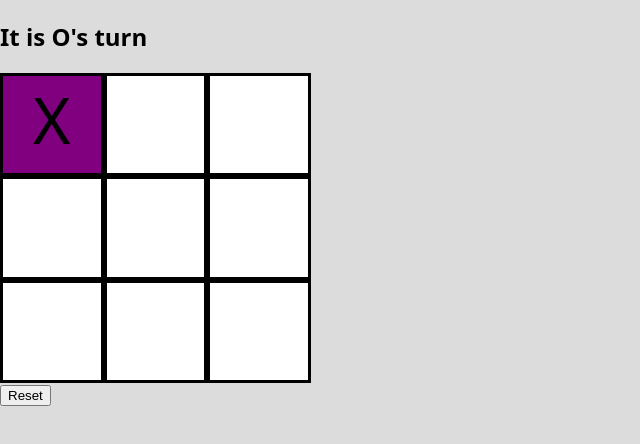
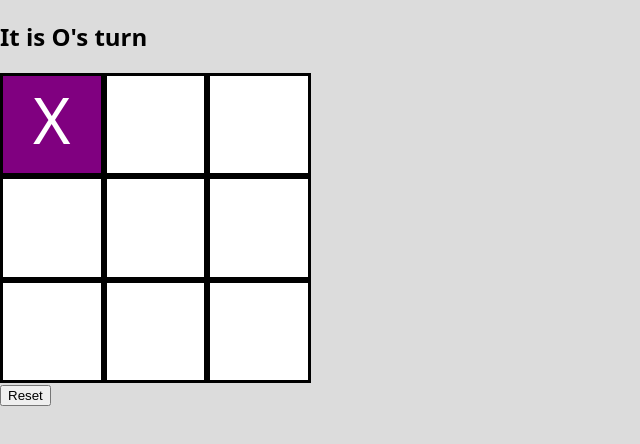
Before and after one commit to aallen417/tic-tac-toe-lab, a plain HTML site: page index.html in a window 1280 px wide. Both pictures are taken after a click on the element 51 px from the left and 190 px from the top of the page. Shown: the part 66-510 px from the top of the page, without its empty margins (0-640 px from the left). Drawn offline with Linux system fonts and the light colour scheme.

Commit message:
squares look prettier when interacting

```diff
--- a/js/app.js
+++ b/js/app.js
@@ -45,6 +45,7 @@ function updateBoard() {
     if (cell === "X") {
       squareEls[idx].textContent = "X"
       squareEls[idx].style.backgroundColor = "purple"
+      squareEls[idx].style.color = "white"
     } else if (cell === "O") {
       squareEls[idx].textContent = "O"
       squareEls[idx].style.backgroundColor = "orange"
```
Also changed, not shown: css/style.css (line endings or trailing spaces).
